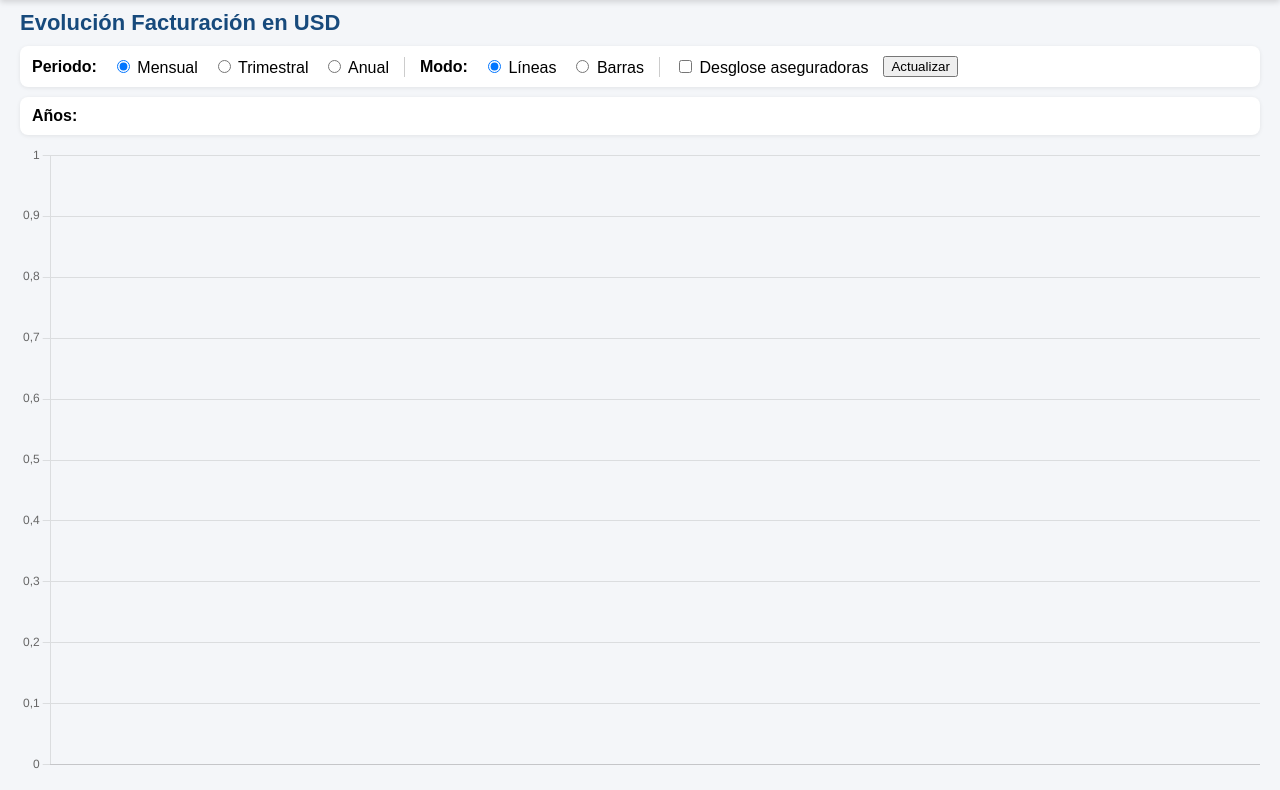
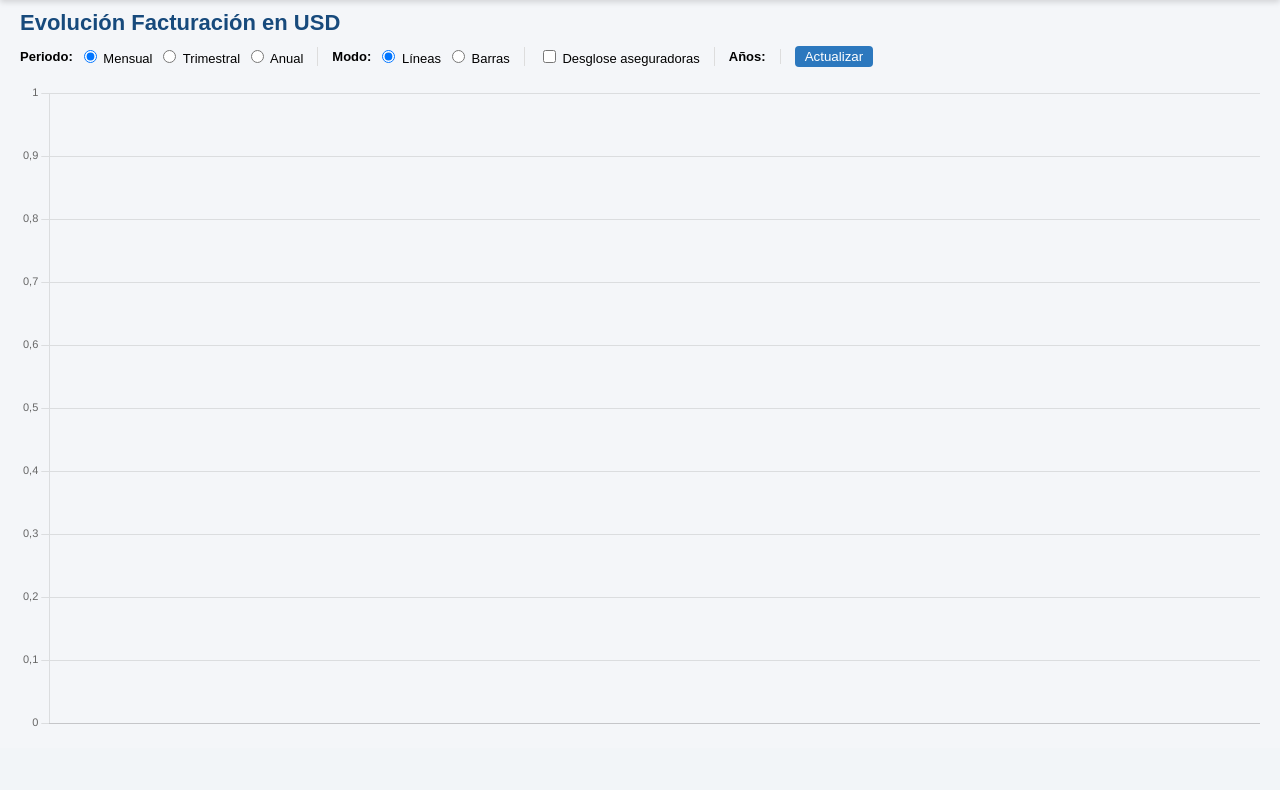
Before and after one commit to MarianGCG/AdminMack, a Django app: page /graficos01/ in a window 1280 px wide. Shown: the part 56-846 px from the top of the page. After the commit the page ends 782 px from the top, so only its background shows below. Run offline with Django 4.2, Linux system fonts and the light colour scheme; data that the repository does not hold is empty.

Commit message:
modifico graficos01

```diff
--- a/comisiones/templates/graficos01.html
+++ b/comisiones/templates/graficos01.html
@@ -7,13 +7,43 @@
 </div>
 
 
-<form method="get">
+<style>
 
-<!-- ========================= -->
-<!-- BARRA SUPERIOR -->
-<!-- ========================= -->
+.barra-controles {
+    display:flex;
+    align-items:center;
+    flex-wrap:wrap;
+    gap:14px;
+    margin-bottom:6px;
+    font-size:13px;
+}
 
-<div class="barra-opciones">
+.grupo {
+    display:flex;
+    align-items:center;
+    gap:6px;
+    padding-right:14px;
+    border-right:1px solid #ddd;
+}
+
+.grupo:last-child {
+    border-right:none;
+}
+
+.contenedor-grafico {
+    height: calc(100vh - 140px);
+    width:100%;
+}
+
+</style>
+
+
+
+<form method="get" class="barra-controles">
+
+
+    <!-- PERIODO -->
+    <div class="grupo">
 
         <b>Periodo:</b>
 
@@ -35,9 +65,12 @@ Trimestral
             Anual
         </label>
 
+    </div>
 
-<span style="border-left:1px solid #ccc;height:20px;"></span>
 
+
+    <!-- MODO -->
+    <div class="grupo">
 
         <b>Modo:</b>
 
@@ -53,9 +86,12 @@ Líneas
             Barras
         </label>
 
+    </div>
 
-<span style="border-left:1px solid #ccc;height:20px;"></span>
 
+
+    <!-- DESGLOSE -->
+    <div class="grupo">
 
         <label>
             <input type="checkbox"
@@ -65,46 +101,65 @@ value="1"
             Desglose aseguradoras
         </label>
 
-
-<button type="submit">Actualizar</button>
-
     </div>
 
 
-<!-- ========================= -->
+
     <!-- AÑOS -->
-<!-- ========================= -->
-
-<div class="barra-opciones">
+    <div class="grupo">
 
         <b>Años:</b>
 
         {% for anio in anios_disponibles %}
 
             <label>
+
                 <input type="checkbox"
                        name="anio"
-value="{{ anio }}"
+                       value="{{ anio|unlocalize }}"
                        {% if anio in anios_seleccionados %}checked{% endif %}>
-{{ anio }}
+
+                {{ anio|unlocalize }}
+
             </label>
 
         {% endfor %}
 
     </div>
 
+
+
+    <!-- BOTON -->
+    <div class="grupo">
+
+        <button type="submit"
+                style="
+                padding:3px 10px;
+                background:#2c78be;
+                color:white;
+                border:none;
+                border-radius:4px;
+                cursor:pointer;">
+
+            Actualizar
+
+        </button>
+
+    </div>
+
+
 </form>
 
 
-<!-- ========================= -->
-<!-- GRAFICO -->
-<!-- ========================= -->
 
-<div style="height: calc(100vh - 170px);">
+<div class="contenedor-grafico">
 
     <canvas id="grafico"></canvas>
 
 </div>
+
+
+
 
 <script src="https://cdn.jsdelivr.net/npm/chart.js"></script>
 
@@ -118,12 +173,14 @@ const modo = "{{ modo }}";
 let chart = null;
 
 
+
 // =============================
 // FORMATEAR LABELS
 // =============================
 
 function formatearLabel(label,index)
 {
+
     if(tipo==="mensual")
     {
         const [anio,mes]=label.split("-");
@@ -146,8 +203,9 @@ function formatearLabel(label,index)
 }
 
 
+
 // =============================
-// PLUGIN LINEAS CAMBIO AÑO
+// LINEAS CAMBIO AÑO
 // =============================
 
 const lineasCambioAnio =
@@ -160,9 +218,9 @@ const lineasCambioAnio =
 
         ctx.save();
 
-        ctx.strokeStyle="#999";
+        ctx.strokeStyle="#888";
         ctx.lineWidth=1;
-        ctx.setLineDash([5,5]);
+        ctx.setLineDash([6,6]);
 
         for(let i=1;i<labels.length;i++)
         {
@@ -187,18 +245,19 @@ const lineasCambioAnio =
 Chart.register(lineasCambioAnio);
 
 
+
 // =============================
-// CREAR GRAFICO (ROBUSTO)
+// CREAR GRAFICO
 // =============================
 
 function crearGrafico()
 {
-    const ctx = document.getElementById("grafico");
 
     if(chart)
         chart.destroy();
 
-    chart = new Chart(ctx,
+    chart = new Chart(
+        document.getElementById("grafico"),
         {
 
             type: modo==="barras" ? "bar" : "line",
@@ -215,6 +274,14 @@ function crearGrafico()
                 responsive:true,
                 maintainAspectRatio:false,
 
+                layout:
+                {
+                    padding:
+                    {
+                        top:10
+                    }
+                },
+
                 interaction:
                 {
                     mode:"index",
@@ -225,7 +292,14 @@ function crearGrafico()
                 {
                     legend:
                     {
-                    display:true
+                        display:true,
+                        labels:
+                        {
+                            font:
+                            {
+                                size:11
+                            }
+                        }
                     }
                 },
 
@@ -236,8 +310,13 @@ function crearGrafico()
                     {
                         ticks:
                         {
+                            font:
+                            {
+                                size:11
+                            },
+
                             callback:(value,index)=>
-                            formatearLabel(labels[index],index),
+                                formatearLabel(labels[index]),
 
                             maxRotation:0,
                             autoSkip:false
@@ -248,6 +327,11 @@ function crearGrafico()
                     {
                         ticks:
                         {
+                            font:
+                            {
+                                size:11
+                            },
+
                             callback:value=>
                                 value.toLocaleString("es-AR")
                         }
@@ -257,7 +341,9 @@ function crearGrafico()
 
             }
 
-    });
+        }
+    );
+
 }
 
 
@@ -265,4 +351,5 @@ crearGrafico();
 
 </script>
 
+
 {% endblock %}
```
Lines whose indentation alone changed are shown as unchanged.
